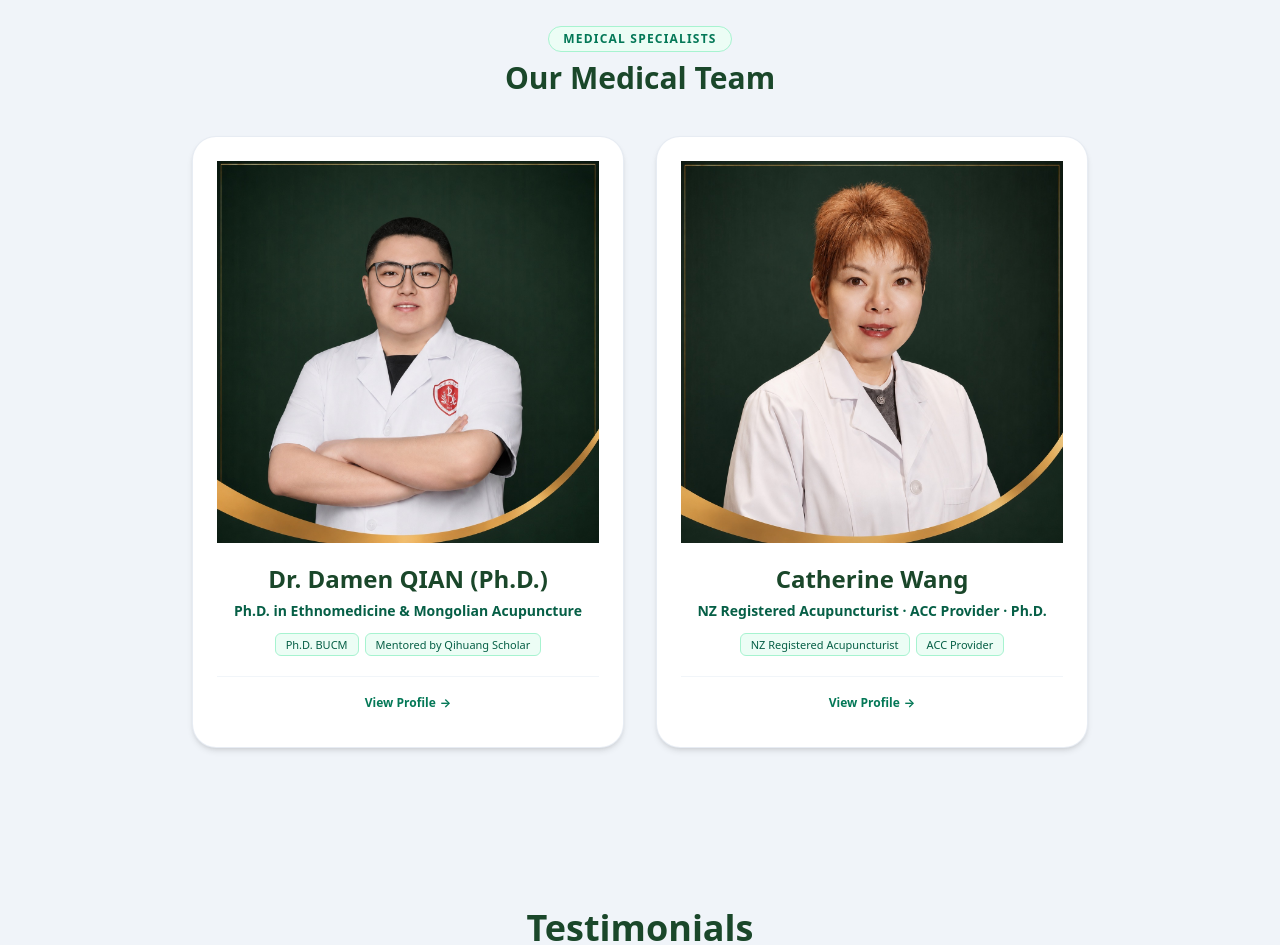
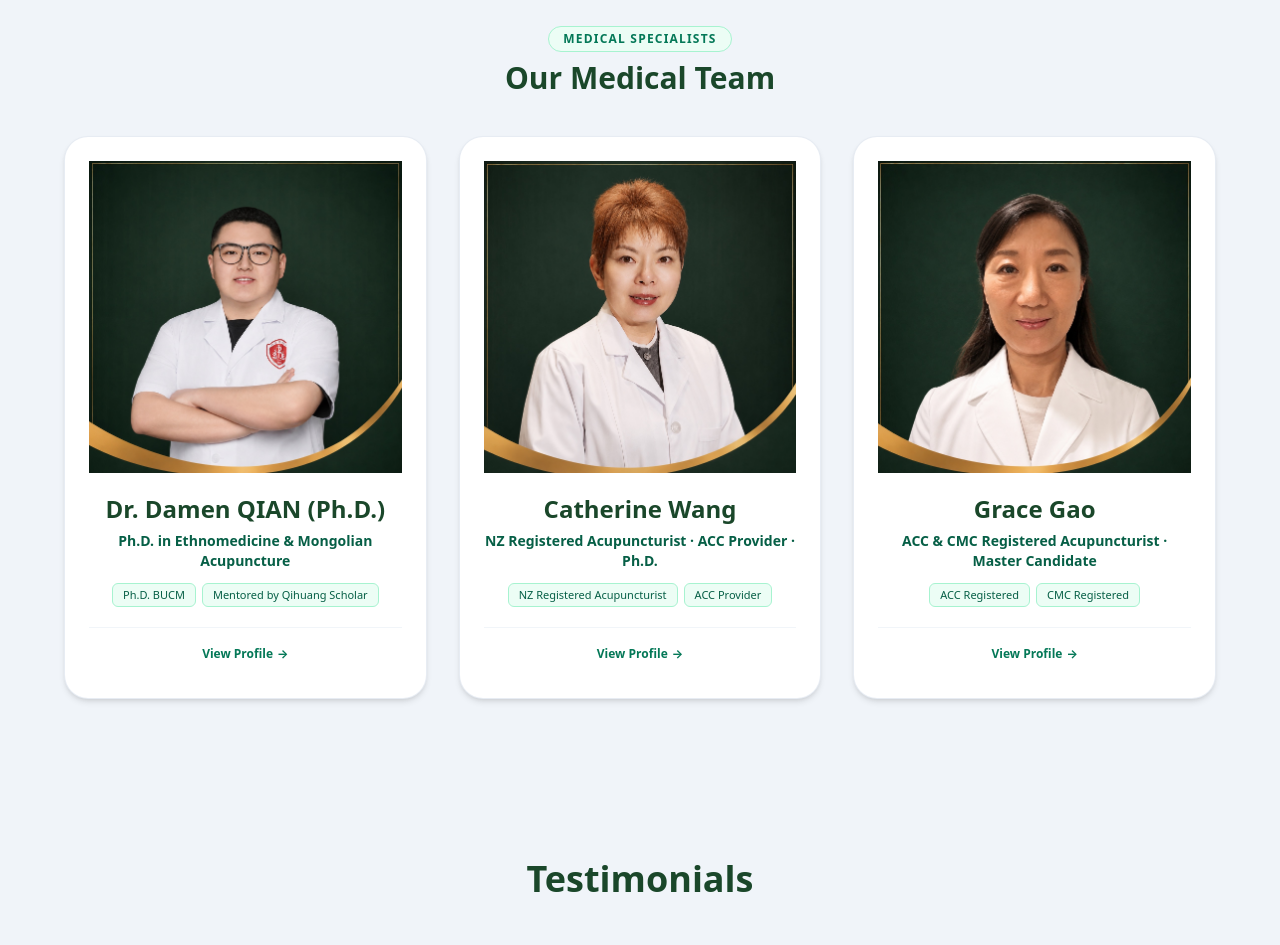
Before and after one commit to gogolf2020-byte/home, a React (Vite) app: page / in a window 1280 px wide. Shown: the part 4800-5745 px from the top of the page. Built offline with nearby package versions, Linux system fonts and the light colour scheme.

Commit message:
Add Grace Gao doctor profile and enable 3-column team grid layout

```diff
--- a/src/components/Practitioner.jsx
+++ b/src/components/Practitioner.jsx
@@ -7,10 +7,8 @@ export default function Practitioner() {
   const { language } = usePreferences() || { language: 'zh' }
   const lang = language === 'zh' ? 'zh' : language === 'de' ? 'de' : 'en'
 
-  // Filter team doctors list for the 2 specialists: Dr. Damen Qian & Catherine Wang
-  const teamDoctors = practitionersData.filter(
-    (doc) => doc.id === 'dr-damen-qian' || doc.id === 'catherine-wang'
-  )
+  // Filter team doctors list for specialists (excluding Helene who is featured in the Founder section)
+  const teamDoctors = practitionersData.filter((doc) => doc.id !== 'helene-li-yu')
 
   return (
     <section id="practitioner" className="bg-[#f0f4f9] py-16 md:py-24 dark:bg-slate-950 transition-colors duration-300">
@@ -119,7 +117,7 @@ export default function Practitioner() {
           </div>
         </div>
 
-        {/* 2. DOCTORS TEAM GRID (2 Doctors: Dr. Damen Qian & Catherine Wang) */}
+        {/* 2. DOCTORS TEAM GRID (3 Doctors: Dr. Damen Qian, Catherine Wang, Grace Gao) */}
         <div>
           <div className="text-center max-w-2xl mx-auto mb-10">
             <span className="text-emerald-700 dark:text-emerald-400 text-xs uppercase tracking-widest font-semibold bg-emerald-50 dark:bg-emerald-950/60 px-3.5 py-1 rounded-full border border-emerald-200 dark:border-emerald-800 inline-block mb-2">
@@ -130,7 +128,7 @@ export default function Practitioner() {
             </h3>
           </div>
 
-          <div className="grid grid-cols-1 md:grid-cols-2 gap-8 max-w-4xl mx-auto">
+          <div className="grid grid-cols-1 md:grid-cols-2 lg:grid-cols-3 gap-8 max-w-6xl mx-auto">
             {teamDoctors.map((doc) => (
               <Link
                 key={doc.id}
--- a/src/data/practitionersData.js
+++ b/src/data/practitionersData.js
@@ -1,5 +1,6 @@
 import qianPhoto from '../assets/doctors/1_qian.png'
 import wangPhoto from '../assets/doctors/2_wang.png'
+import gaoPhoto from '../assets/doctors/3_gao.jpg'
 import helenePhoto from '../assets/22.jpg'
 
 export const practitionersData = [
@@ -250,6 +251,126 @@ export const practitionersData = [
     contactEmail: 'info@heyangwellness.co.nz'
   },
   {
+    id: 'grace-gao',
+    slug: 'grace-gao',
+    name: {
+      zh: 'Grace Gao',
+      en: 'Grace Gao',
+      de: 'Grace Gao'
+    },
+    shortTitle: {
+      zh: '新西兰 ACC & CMC 注册针灸师 · 硕士在读',
+      en: 'ACC & CMC Registered Acupuncturist · Master Candidate',
+      de: 'ACC & CMC Registrierte Akupunkteurin · Master-Studium'
+    },
+    title: {
+      zh: '新西兰 ACC & CMC 注册针灸师 ｜ 中医药学硕士在读',
+      en: 'ACC & CMC Registered Acupuncturist | Master Candidate in TCM',
+      de: 'ACC & CMC Registrierte Akupunkteurin | Master-Studium in TCM'
+    },
+    mentor: {
+      zh: '新西兰中医学院 (NZCCM) 毕业 · 循证中针诊疗专家',
+      en: 'Graduate of NZCCM · Evidence-Based Acupuncture & Herbal Specialist',
+      de: 'NZCCM-Absolventin · Evidenzbasierte Akupunktur & Kräuterheilkunde'
+    },
+    photo: gaoPhoto,
+    hometown: {
+      zh: '新西兰 ACC & CMC 认证注册针灸师',
+      en: 'NZ ACC & CMC Registered Acupuncturist',
+      de: 'NZ ACC & CMC Registrierte Akupunkteurin'
+    },
+    tags: {
+      zh: ['ACC 认证医师', 'CMC 注册医师', '新西兰中医学院', '硕士在读', '痛症与内科调理'],
+      en: ['ACC Registered', 'CMC Registered', 'NZCCM Graduate', 'Master Candidate', 'Musculoskeletal Care'],
+      de: ['ACC-Registriert', 'CMC-Registriert', 'NZCCM-Absolventin', 'Master-Studium', 'Schmerztherapie']
+    },
+    shortDesc: {
+      zh: '毕业于新西兰中医学院并攻读硕士，精通针灸、推拿与中药调理，擅长肌骨痛症与内科杂病的精准诊疗。',
+      en: 'A passionate Registered Acupuncturist with a solid TCM foundation, skilled in acupuncture, Tui Na, and herbal care for musculoskeletal pain and internal disorders.',
+      de: 'Erfahrene Akupunkteurin mit fundierter TCM-Ausbildung, spezialisiert auf Akupunktur, Tui Na und Kräuterheilkunde bei Schmerzen und internistischen Erkrankungen.'
+    },
+    bioParagraphs: {
+      zh: [
+        'Grace Gao 为新西兰 ACC & CMC 双认证注册针灸师，具备扎实的中医药学术功底与丰富的临床诊疗经验。她毕业于新西兰中医学院（New Zealand College of Chinese Medicine），目前正在攻读中医药学硕士学位，致力于将深厚的学术理论与临床实践深度结合。',
+        '在临床中，Grace 精通针灸、推拿理筋与中药调理，尤为擅长肌骨系统各类痛症及内科杂病的精准诊断与高效调护。她始终恪守循证医疗标准，以热忱而专业的态度为患者提供高质量的个性化康复服务，致力于提升求诊者的生活质量与整体健康水平。'
+      ],
+      en: [
+        'Grace Gao is a passionate and results-driven Registered Acupuncturist with a solid academic foundation in Traditional Chinese Medicine and extensive clinical experience. She graduated from the New Zealand College of Chinese Medicine and is currently pursuing a Master’s degree in the same field, dedicated to integrating deep academic knowledge with clinical practice.',
+        'Holding ACC and CMC registrations in New Zealand, Grace has expertise in utilizing acupuncture, Tui Na, and herbal medicine, particularly skilled in effectively diagnosing and treating a wide range of musculoskeletal pain conditions and internal medical disorders. She is committed to providing the highest standard of evidence-based care to improve patient health outcomes and quality of life.'
+      ],
+      de: [
+        'Grace Gao ist eine leidenschaftliche und ergebnisorientierte registrierte Akupunkteurin mit fundiertem akademischem Wissen in Traditioneller Chinesischer Medizin und umfangreicher klinischer Erfahrung. Sie schloss ihr Studium am New Zealand College of Chinese Medicine ab und absolvierte derzeit ihr Masterstudium in demselben Fachbereich.',
+        'Mit ihrer ACC- und CMC-Zulassung in Neuseeland kombiniert Grace Akupunktur, Tui Na und Kräuterheilkunde. Sie ist besonders versiert in der Diagnose und Behandlung von Muskel-Skelett-Schmerzen sowie internistischen Erkrankungen und verschreibt sich höchsten evidenzbasierten Qualitätsstandards.'
+      ]
+    },
+    educationList: {
+      zh: [
+        { period: '硕士在读', degree: '中医药学硕士学位 (Master of TCM Candidate)', school: '新西兰中医学院 (NZCCM)' },
+        { period: '学士毕业', degree: '中医/针灸学士学位 (Bachelor of TCM / Acupuncture)', school: '新西兰中医学院 (NZCCM)' },
+        { period: '双执业认证', degree: '新西兰 ACC & CMC 注册认证针灸师', school: 'ACC & CMC New Zealand' }
+      ],
+      en: [
+        { period: 'Currently Pursuing', degree: 'Master’s Degree in Traditional Chinese Medicine', school: 'New Zealand College of Chinese Medicine (NZCCM)' },
+        { period: 'Graduated', degree: 'Bachelor of Health Science / Acupuncture', school: 'New Zealand College of Chinese Medicine (NZCCM)' },
+        { period: 'Accreditation', degree: 'ACC & CMC Registered Acupuncturist', school: 'ACC & CMC New Zealand' }
+      ],
+      de: [
+        { period: 'Laufend', degree: 'Masterstudium Traditionelle Chinesische Medizin', school: 'New Zealand College of Chinese Medicine (NZCCM)' },
+        { period: 'Abschluss', degree: 'Bachelor of Health Science / Akupunktur', school: 'New Zealand College of Chinese Medicine (NZCCM)' },
+        { period: 'Zulassung', degree: 'ACC & CMC Registrierte Akupunkteurin', school: 'ACC & CMC Neuseeland' }
+      ]
+    },
+    researchPoints: {
+      zh: [
+        '融合循证医学理念与深厚中医药理论，深耕中医药学术与临床深度融合。',
+        '精通针灸、推拿理筋与中药辨证施治，实现身心并调与多维调护。',
+        '专精于肌骨系统急性/慢性痛症、关节功能障碍及内科疑难杂病的精准诊疗。',
+        '持有新西兰 ACC & CMC 双权威注册资质，全力保障高质量高标准的患者康复成果。'
+      ],
+      en: [
+        'Dedicated to integrating deep academic knowledge of TCM with evidence-based clinical practice.',
+        'Expertise in combining acupuncture, Tui Na manual therapy, and Chinese herbal medicine.',
+        'Specialized in diagnosing and treating complex musculoskeletal pain and internal disorders.',
+        'Holds dual ACC & CMC registrations committed to delivering high-standard patient outcomes.'
+      ],
+      de: [
+        'Verbindung von vertieftem akademischen Wissen der TCM mit evidenzbasierter klinischer Praxis.',
+        'Expertise in Akupunktur, Tui Na manueller Therapie und chinesischer Kräuterheilkunde.',
+        'Spezialisiert auf Diagnose und Behandlung von Muskel-Skelett-Schmerzen und internistischen Beschwerden.',
+        'Doppelzulassung als ACC & CMC registrierte Behandlerin für beste Patientenergebnisse.'
+      ]
+    },
+    specialtiesTitle: {
+      zh: 'Specialties 临床专长',
+      en: 'Specialties',
+      de: 'Schwerpunkte'
+    },
+    specialties: {
+      zh: [
+        'Musculoskeletal Pain & Injury Rehabilitation 肌骨系统痛症与损伤康复',
+        'Acupuncture & Tui Na Manual Therapy 针灸与推拿理筋手法',
+        'Internal Medical Disorders & Herbal Care 内科杂病诊断与中药辨证调理',
+        'Evidence-Based Integrative Care 循证医疗与全方位身心健康管理',
+        'ACC & CMC Registered Services ACC & CMC 注册针灸理疗服务'
+      ],
+      en: [
+        'Musculoskeletal Pain Conditions & Injury Rehabilitation',
+        'Acupuncture & Tui Na Manual Therapy',
+        'Internal Medical Disorders & Herbal Conditioning',
+        'Evidence-Based Integrative Health Management',
+        'ACC & CMC Registered Acupuncture Services'
+      ],
+      de: [
+        'Muskel-Skelett-Schmerzen & Verletzungsrehabilitation',
+        'Akupunktur & Tui Na Manuelle Therapie',
+        'Internistische Erkrankungen & Kräuterheilkunde',
+        'Evidenzbasierte Ganzheitliche Gesundheitsversorgung',
+        'ACC & CMC Registrierte Akupunktur-Behandlungen'
+      ]
+    },
+    contactEmail: 'info@wellnessspring.co.nz'
+  },
+  {
     id: 'helene-li-yu',
     slug: 'helene-li-yu',
     name: {
```
Also changed, not shown: src/assets/doctors/3_gao.jpg (renamed from src/assets/doctors/3.jpg).
